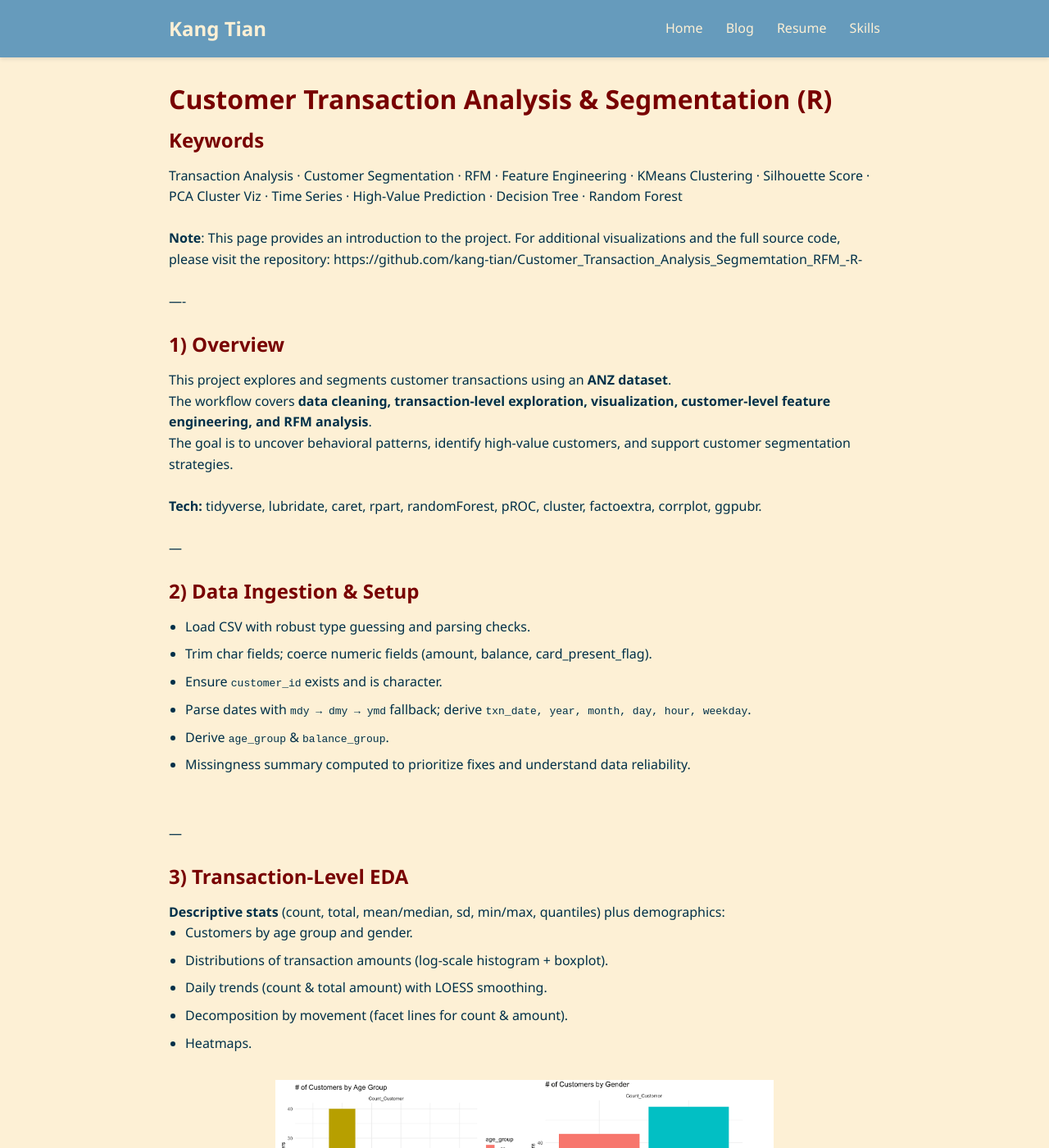
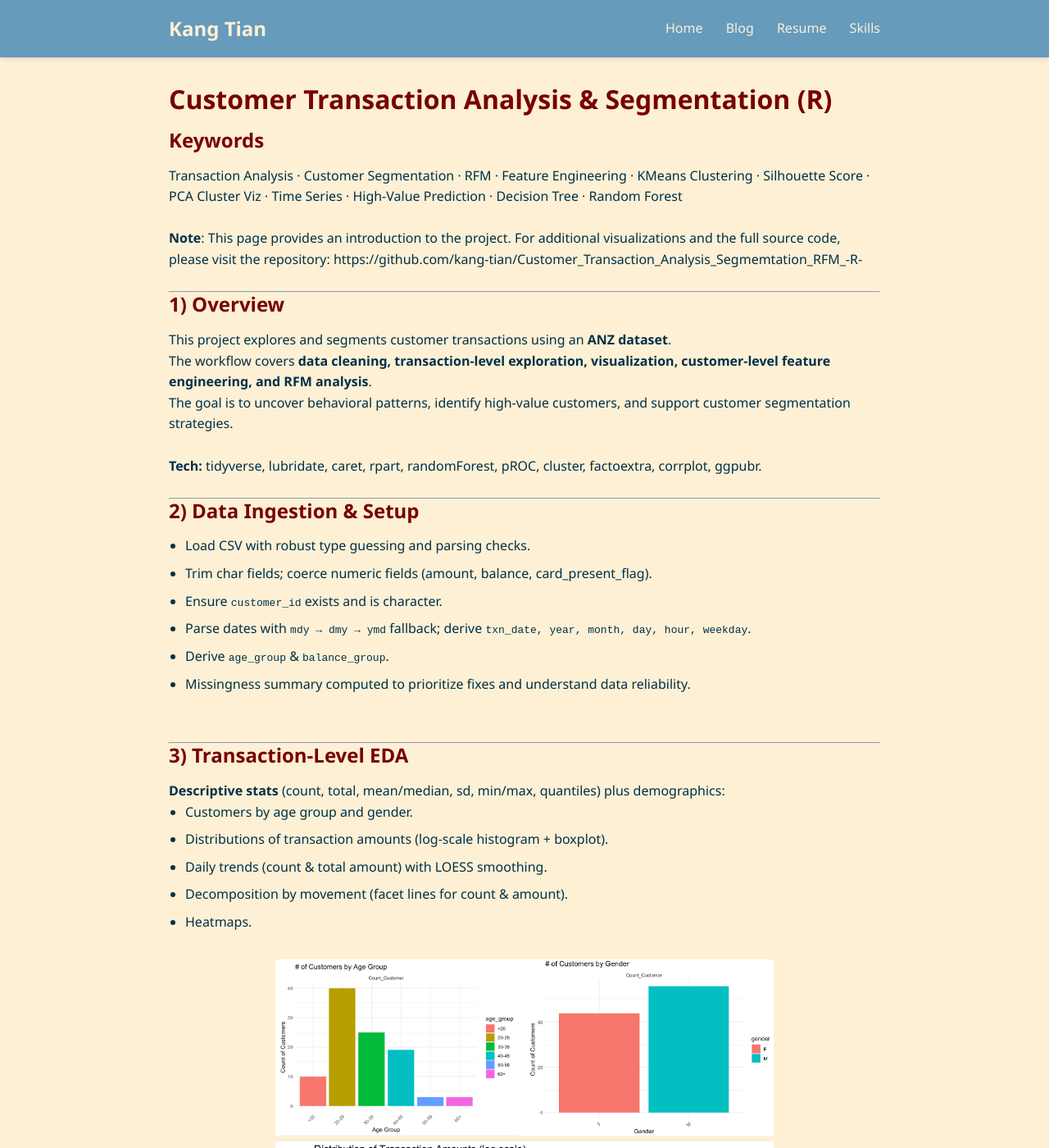
Before and after one commit to kang-tian/kang-tian.github.io, a Jekyll site: the page built from projects/Customer_Transaction_Risk_Analysis_R/index.md, in a window 1280 px wide and 1400 px high. Shown: the whole window at 82% size. Built offline with Jekyll 4.4.1, drawn with Linux system fonts in a browser that asks for light colours; our own code applies the rules of GitHub Pages for plain Markdown files.

Commit message:
Update index.md

```diff
--- a/projects/Customer_Transaction_Risk_Analysis_R/index.md
+++ b/projects/Customer_Transaction_Risk_Analysis_R/index.md
@@ -5,7 +5,7 @@ Transaction Analysis · Customer Segmentation · RFM · Feature Engineering · K
 
 **Note**: This page provides an introduction to the project. For additional visualizations and the full source code, please visit the repository: https://github.com/kang-tian/Customer_Transaction_Analysis_Segmemtation_RFM_-R-   <br><br>
 
-----   <br><br>
+---
 
 ## 1) Overview
 
@@ -15,7 +15,7 @@ The goal is to uncover behavioral patterns, identify high-value customers, and s
 
 **Tech:** tidyverse, lubridate, caret, rpart, randomForest, pROC, cluster, factoextra, corrplot, ggpubr.     <br><br>
 
----   <br><br>
+---
 
 ## 2) Data Ingestion & Setup
 
@@ -26,7 +26,7 @@ The goal is to uncover behavioral patterns, identify high-value customers, and s
 - Derive `age_group` & `balance_group`.
 - Missingness summary computed to prioritize fixes and understand data reliability.    <br><br>
 
----   <br><br>
+---
 
 ## 3) Transaction-Level EDA
 
@@ -102,8 +102,8 @@ Aggregate to one row per `customer_id`:
 </p>
 <p align="center">
   <img src="/projects/Customer_Transaction_Risk_Analysis_R/images/Picture10.png" alt="Reviews per Page" width="70%"/>
-</p>    <br><br>
-
+</p>
+     <br><br>
 
 ---
 
```
